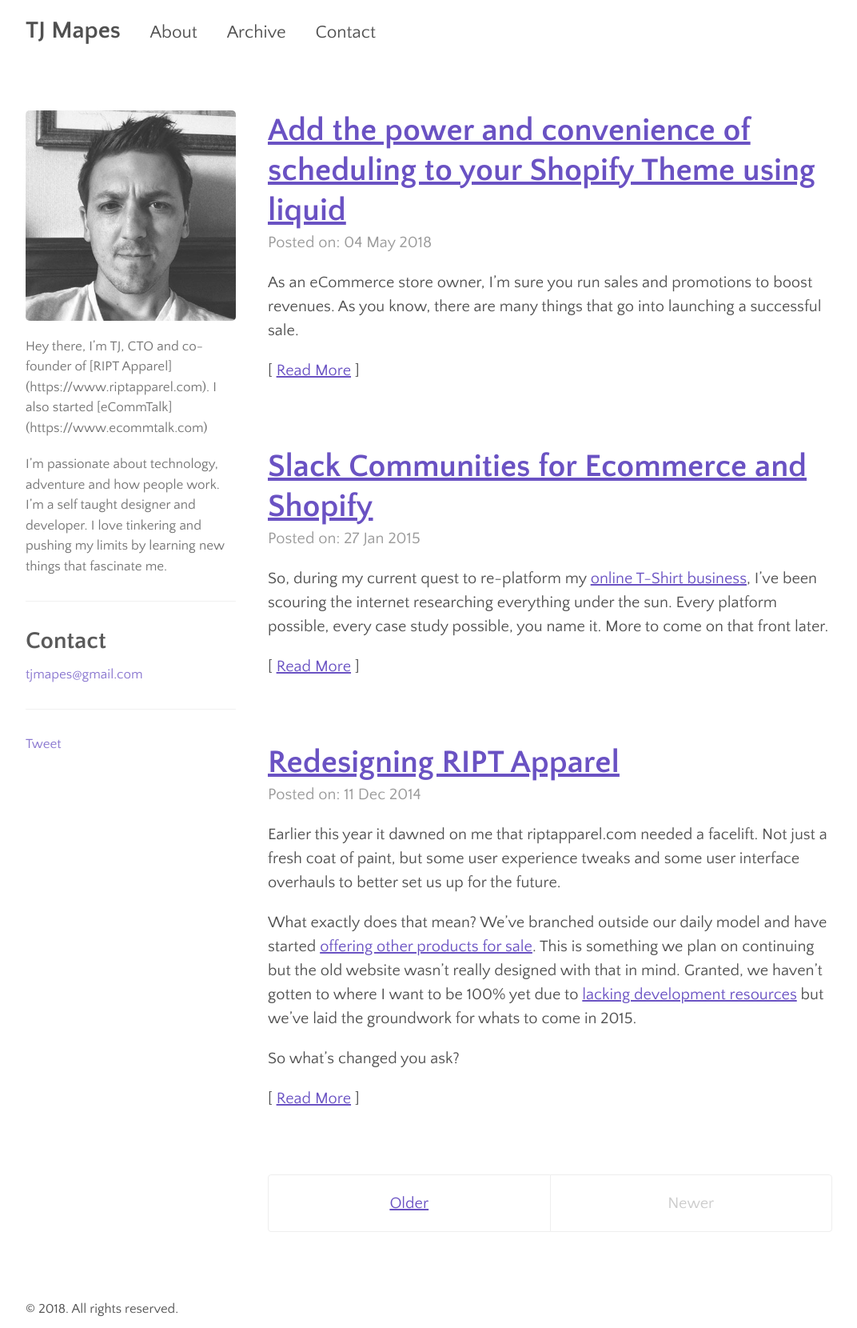
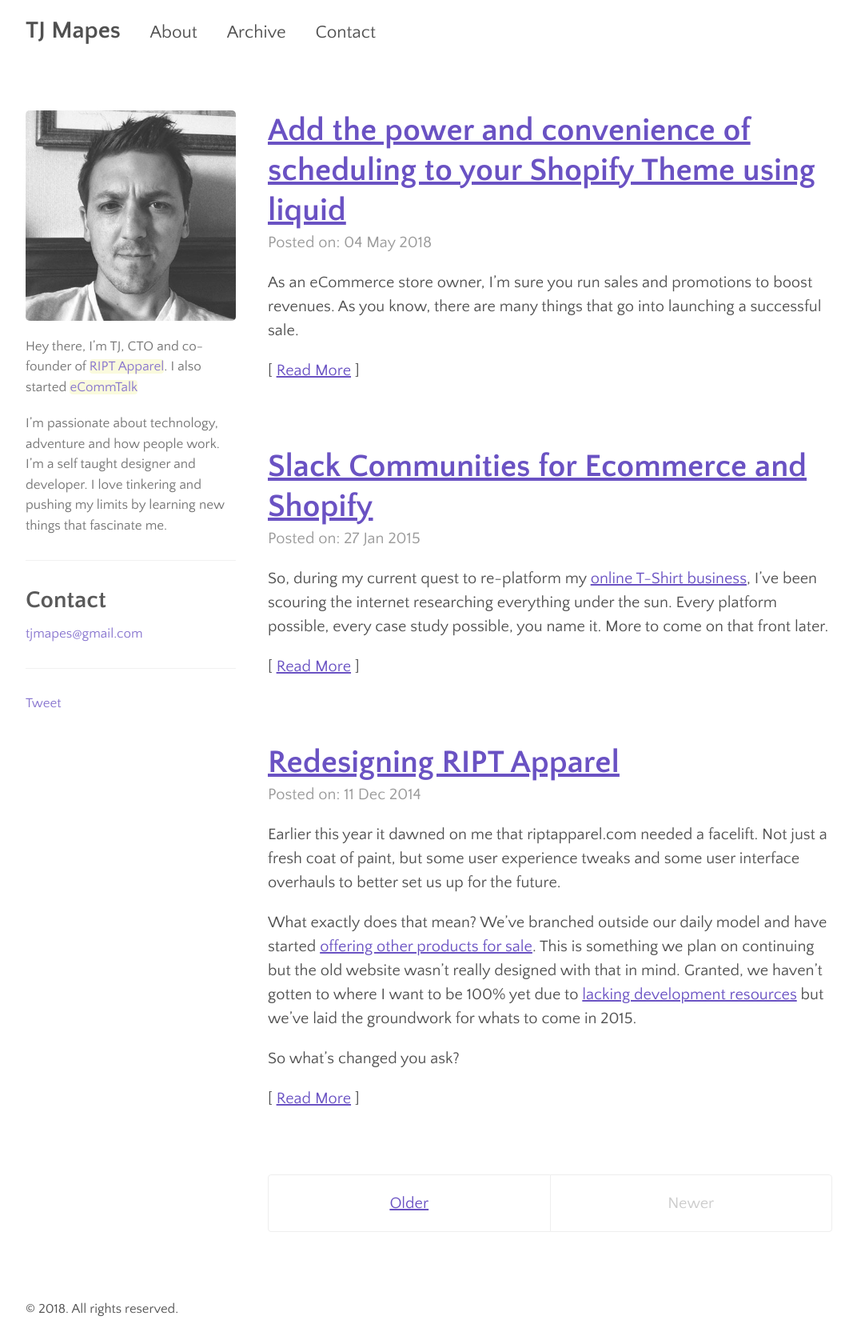
Before and after one commit to tjmapes/tjmapes.github.io, a Jekyll site: the page built from index.html, in a window 1280 px wide. Shown: the whole page at 80% size, without its empty margins (103-1175 px from the left). Built offline with Jekyll 4.4.1, drawn with Linux system fonts in a browser that asks for light colours; the list of posts is cut into pages by our own code; comment, search, counter and statistics services are not loaded.

Commit message:
fixes links in about mini

```diff
--- a/_includes/about_mini.html
+++ b/_includes/about_mini.html
@@ -1,5 +1,5 @@
 <img src="/static/imgs/tj.jpg" class="avatar">
-<p>Hey there, I’m TJ, CTO and co-founder of [RIPT Apparel](https://www.riptapparel.com).  I also started [eCommTalk](https://www.ecommtalk.com)</p>
+<p>Hey there, I’m TJ, CTO and co-founder of <a href="https://www.riptapparel.com" target="_blank" class="highlight">RIPT Apparel</a>.  I also started <a href="https://ecommtalk.com" target="_blank" class="highlight">eCommTalk</a></p>
 
 <p>I’m passionate about technology, adventure and how people work. I’m a self taught designer and developer. I love tinkering and pushing my limits by learning new things that fascinate me.</p>
 <hr>
```
